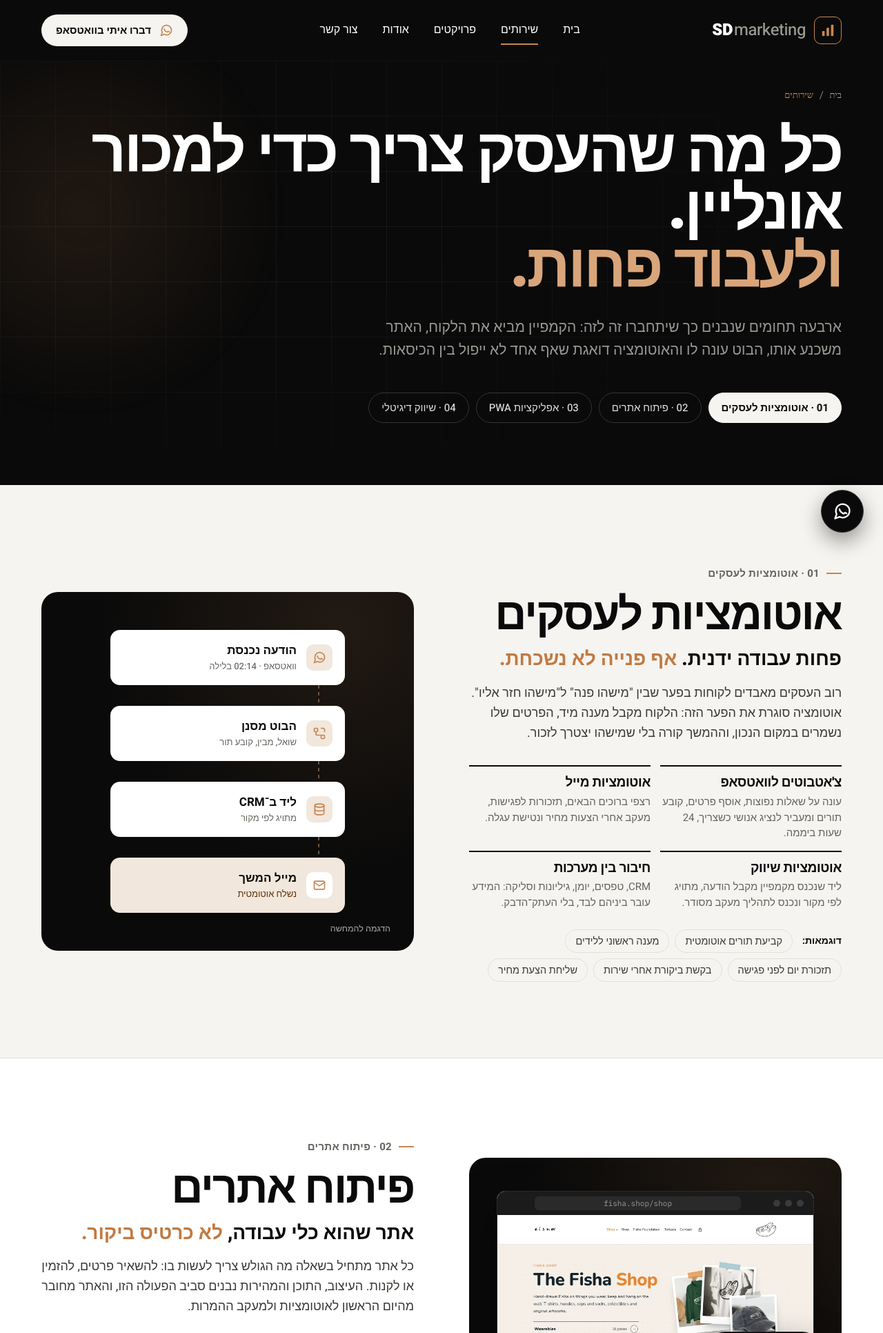
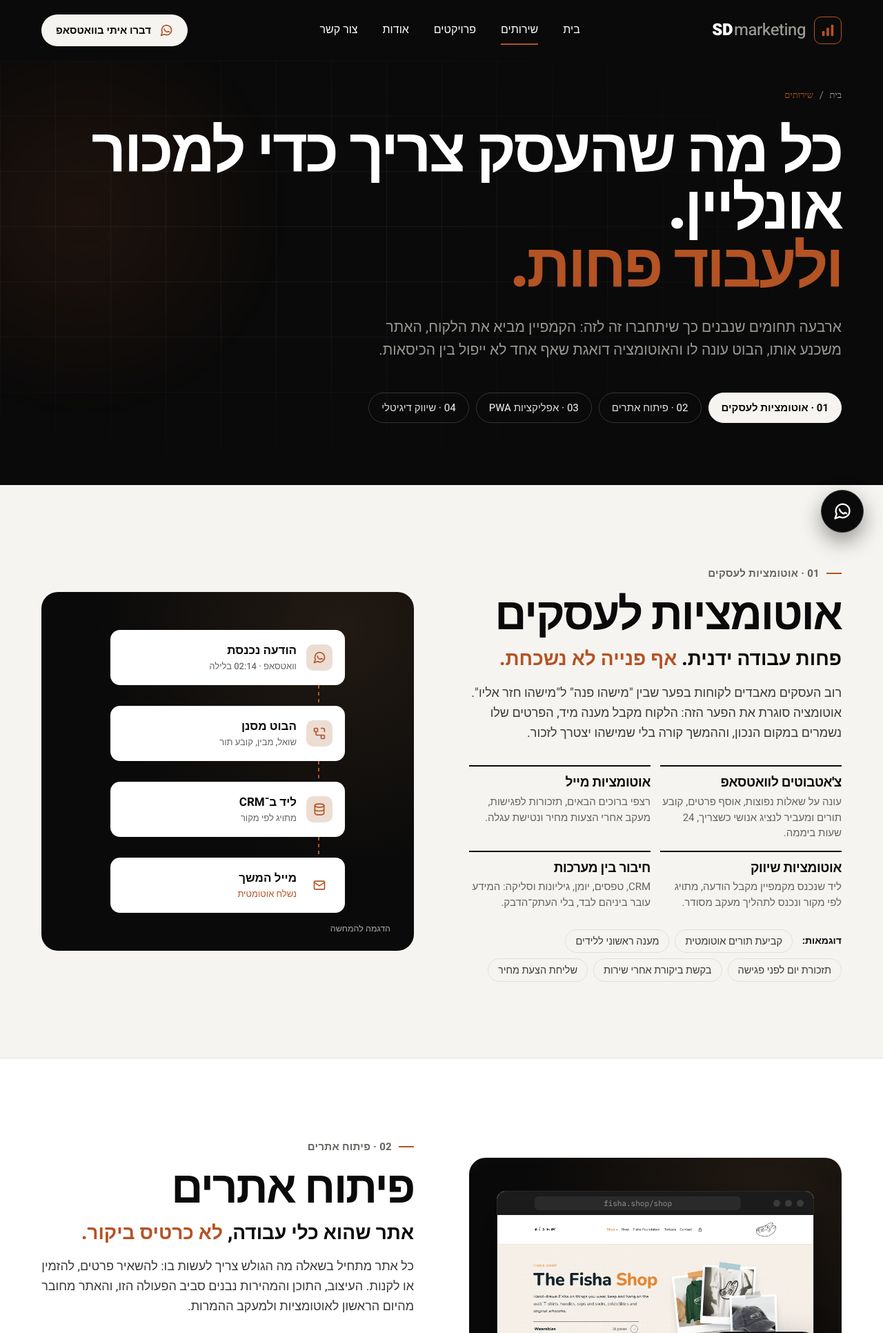
Before and after one commit to shaydadon/sdmarketing, a PHP site: page /services.php in a window 1280 px wide. Shown: the top 1932 px of the page at 69% size. Run offline with PHP 8.4, Linux system fonts and the light colour scheme; some web fonts are replaced.

Commit message:
Use one terracotta accent across the site.
Every brand orange now comes from #B45324, including the favicon. Hover and soft fills are mixed from that color.

Co-authored-by: shaydadon <shaydadon@users.noreply.github.com>

```diff
--- a/assets/css/style.css
+++ b/assets/css/style.css
@@ -2,7 +2,9 @@
 :root{
   --ink:#0A0A0A; --ink2:#151515; --ink3:#1F1F1F; --paper:#F5F4F0; --white:#FFFFFF;
   --line:#E2E0DA; --line-d:#2A2A2A; --mute:#66645F; --mute-d:#9A9893;
-  --accent:#C8864F; --accent-2:#D9A57A; --accent-soft:#F1E7DC; --accent-ink:#7A4E2A;
+  --accent:#B45324; --accent-2:var(--accent); --accent-ink:var(--accent);
+  --accent-soft:color-mix(in srgb, var(--accent) 14%, var(--paper));
+  --accent-hover:color-mix(in srgb, var(--accent) 80%, #000);
   --r:18px; --wrap:1240px;
   --display:'Heebo',sans-serif; --body:'IBM Plex Sans Hebrew','Heebo',sans-serif; --mono:'IBM Plex Mono','Heebo',monospace;
 }
@@ -48,7 +50,7 @@ h2.sec{font-size:60px;font-weight:900;margin:18px 0 0}
 /* HERO */
 .hero{background:var(--ink);color:#fff;position:relative;overflow:hidden}
 .hero::before{content:"";position:absolute;inset:0;background-image:linear-gradient(#ffffff0d 1px,transparent 1px),linear-gradient(90deg,#ffffff0d 1px,transparent 1px);background-size:80px 80px;mask-image:radial-gradient(ellipse at 30% 40%,#000 20%,transparent 75%)}
-.hero .glow{position:absolute;width:640px;height:640px;left:-120px;top:120px;background:radial-gradient(circle,#c8864f1f,transparent 65%);filter:blur(10px)}
+.hero .glow{position:absolute;width:640px;height:640px;left:-120px;top:120px;background:radial-gradient(circle,color-mix(in srgb, var(--accent) 12%, transparent),transparent 65%);filter:blur(10px)}
 .hero-grid{position:relative;display:grid;grid-template-columns:1.05fr .95fr;gap:56px;align-items:center;padding-top:56px;padding-bottom:96px}
 .hero h1{font-size:82px;font-weight:900;line-height:.98;letter-spacing:-.035em;margin-top:26px}
 .hero h1 .l2{color:var(--accent);display:block;white-space:nowrap}
@@ -285,7 +287,7 @@ footer .about{max-width:360px;margin-top:18px}
 .vflow .node i svg{width:20px;height:20px;color:var(--accent)}
 .vflow .node.hl{background:var(--accent)} .vflow .node.hl i{background:#0000001a} .vflow .node.hl i svg{color:var(--ink)}
 .vflow .node small{display:block;font-weight:500;font-size:13px;color:var(--mute)}
-.vflow .node.hl small{color:#5a3000}
+.vflow .node.hl small{color:var(--accent)}
 .vflow .wire{height:30px;width:2px;margin-inline-start:37px;background:repeating-linear-gradient(to bottom,var(--accent) 0 5px,transparent 5px 10px)}
 .vsite{width:100%;max-width:460px;background:#fff;border-radius:14px;overflow:hidden;box-shadow:0 30px 60px #0008}
 .vsite .bar{height:34px;background:#1b1b1b;display:flex;align-items:center;gap:7px;padding:0 14px}
@@ -416,15 +418,15 @@ footer .about{max-width:360px;margin-top:18px}
 .flow .st.last i{background:var(--ink);border-color:var(--ink);color:#fff}
 .slots i.on{background:var(--ink);border-color:var(--ink);color:#fff}
 .chip.on{background:var(--paper);border-color:var(--paper);color:var(--ink)} .chip.on i{color:var(--accent-ink)}
-.tag.acc{background:var(--accent-soft);color:var(--accent-ink)}
+.tag.acc{background:transparent;color:var(--accent);border-color:var(--accent)}
 .ex-chip{background:transparent;border:1px solid var(--line);color:#3a3936}
 .f-photo .sq{background:transparent;border:1.5px solid var(--accent)}
 .about-hero .ph .badge{background:var(--paper);color:var(--ink);border-inline-start:3px solid var(--accent)}
 .cmp .new{background:var(--paper);color:var(--ink)}
 .cmp .new li i{background:var(--ink);color:var(--accent-2)}
-.jstep .s{background:transparent;color:var(--accent-2);border:1px solid #4a3a2c}
-.vflow .node.hl{background:var(--accent-soft)} .vflow .node.hl i{background:#fff} .vflow .node.hl i svg{color:var(--accent)}
-.vflow .wire{background:repeating-linear-gradient(to bottom,#6a5440 0 5px,transparent 5px 10px)}
+.jstep .s{background:transparent;color:var(--accent);border:1px solid var(--accent)}
+.vflow .node.hl{background:#fff} .vflow .node.hl i{background:#fff} .vflow .node.hl i svg{color:var(--accent)}
+.vflow .wire{background:repeating-linear-gradient(to bottom,var(--accent) 0 5px,transparent 5px 10px)}
 .vsite .go{background:var(--ink);color:#fff}
 .vpwa .ph span.me{background:var(--ink);color:#fff}
 .wa-float{border:1.5px solid #3a3a3a}
@@ -824,13 +826,9 @@ input.inp.ltr{text-align:right}
   .next .box h2{font-size:38px}
   .cbox h2,.after h2{font-size:22px}
 }
-/* Text on light surfaces needs a slightly deeper terracotta to clear WCAG. Decorative accent stays #C8864F. */
-.acc{color:#C17A42}
-.svc-block .tagline span{color:#C17A42}
-.vrep .ft .acc{color:#9C6232}
-.built .cell.dk .acc{color:var(--accent-2)}
+.acc,.svc-block .tagline span,.vrep .ft .acc,.built .cell.dk .acc{color:var(--accent)}
 .step .n{color:#8A8A8A;-webkit-text-stroke-color:#8A8A8A}
-.step:first-child .n{color:#D9A57A;-webkit-text-stroke-color:#D9A57A}
+.step:first-child .n{color:var(--accent);-webkit-text-stroke-color:var(--accent)}
 footer .logo small{color:#9A9893}
 .browser .bar u,.vsite .bar u{direction:ltr;unicode-bidi:isolate}
 .stage-one{height:auto;display:flex;justify-content:center;padding:48px 48px 56px}
```
Also changed, not shown: other parts of assets/css/style.css (+13 -13 lines), assets/img/favicon.svg.
